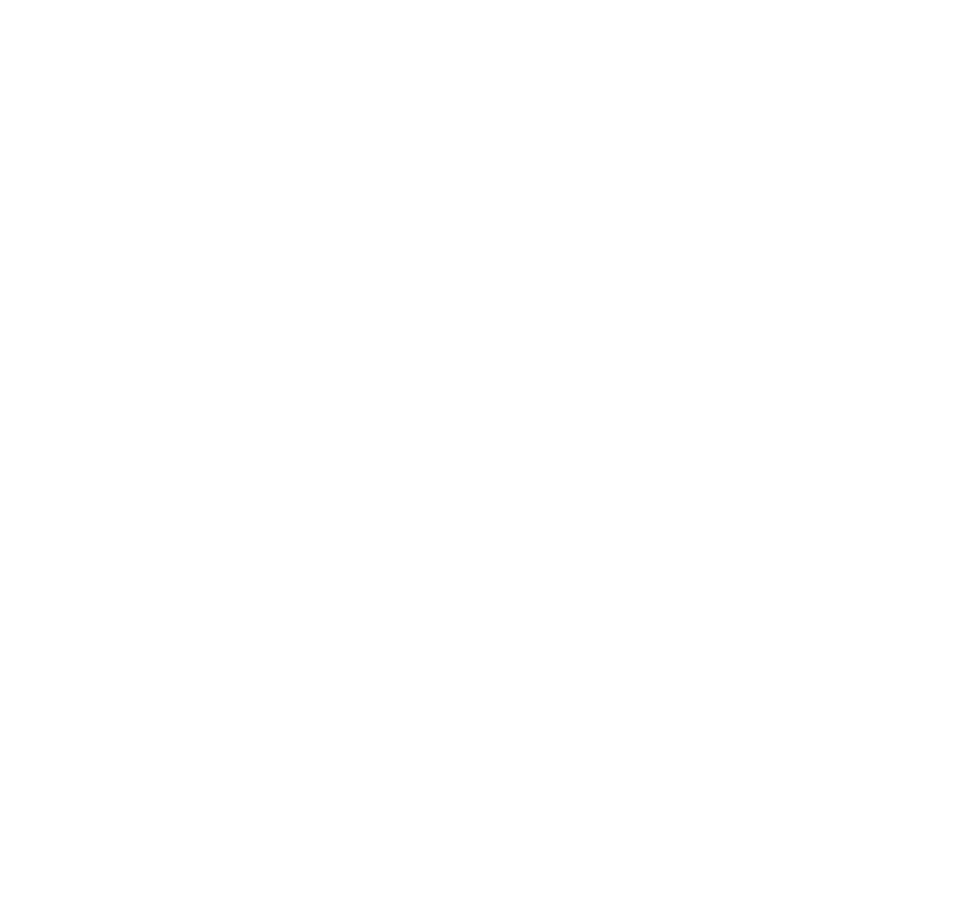
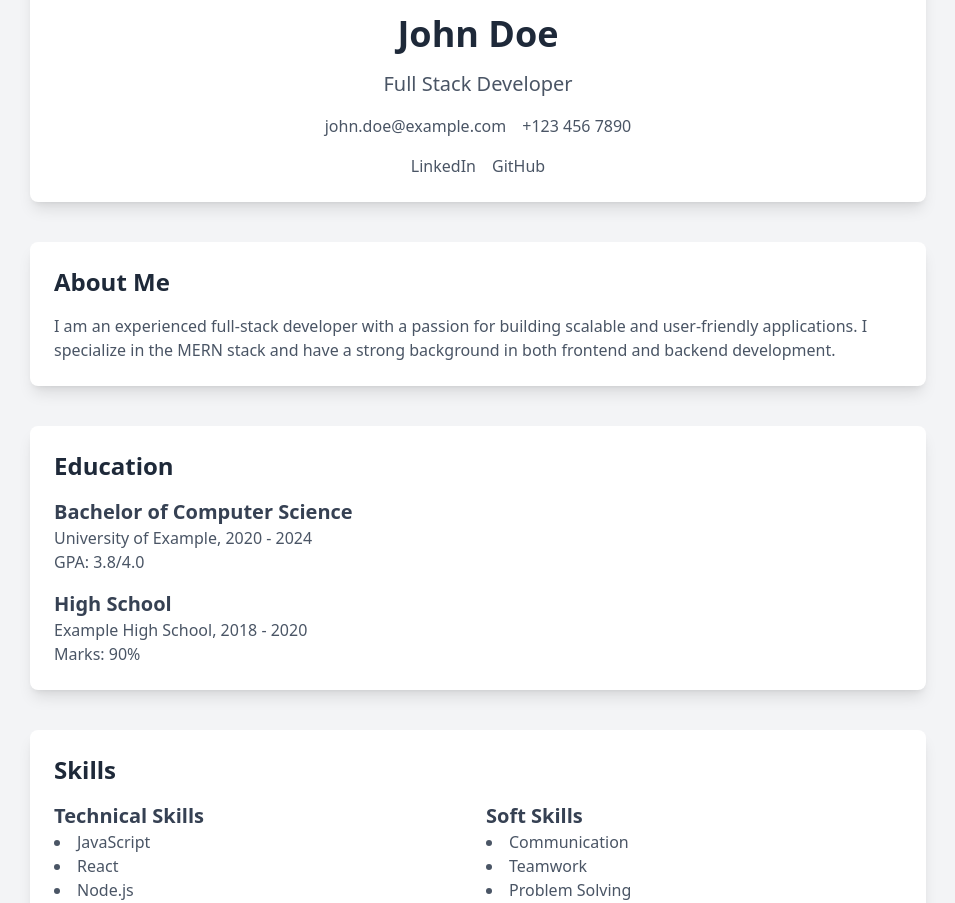
Before and after one commit to HammadAkbar1623/Portfolio-Generator, a React (Vite) app in the folder Frontend/: page /Portfolio in a window 1280 px wide. Shown: the part 194-1097 px from the top of the page, without its empty margins (162-1117 px from the left). Before the commit the page ends 800 px from the top, so only its background shows below. Built offline with nearby package versions, Linux system fonts and the light colour scheme.

Commit message:
Created template for /portfolio

```diff
--- a/Frontend/src/routeTree.gen.ts
+++ b/Frontend/src/routeTree.gen.ts
@@ -13,6 +13,7 @@
 import { Route as rootRoute } from './routes/__root'
 import { Route as LayoutImport } from './routes/_layout'
 import { Route as IndexImport } from './routes/index'
+import { Route as PortfolioIndexImport } from './routes/Portfolio/index'
 import { Route as LayoutSignupIndexImport } from './routes/_layout/signup/index'
 import { Route as LayoutSigninIndexImport } from './routes/_layout/signin/index'
 import { Route as LayoutHomeIndexImport } from './routes/_layout/home/index'
@@ -27,6 +28,12 @@
 const IndexRoute = IndexImport.update({
   id: '/',
   path: '/',
+  getParentRoute: () => rootRoute,
+} as any)
+
+const PortfolioIndexRoute = PortfolioIndexImport.update({
+  id: '/Portfolio/',
+  path: '/Portfolio/',
   getParentRoute: () => rootRoute,
 } as any)
 
@@ -64,6 +71,13 @@
       path: ''
       fullPath: ''
       preLoaderRoute: typeof LayoutImport
+      parentRoute: typeof rootRoute
+    }
+    '/Portfolio/': {
+      id: '/Portfolio/'
+      path: '/Portfolio'
+      fullPath: '/Portfolio'
+      preLoaderRoute: typeof PortfolioIndexImport
       parentRoute: typeof rootRoute
     }
     '/_layout/home/': {
@@ -110,6 +124,7 @@
 export interface FileRoutesByFullPath {
   '/': typeof IndexRoute
   '': typeof LayoutRouteWithChildren
+  '/Portfolio': typeof PortfolioIndexRoute
   '/home': typeof LayoutHomeIndexRoute
   '/signin': typeof LayoutSigninIndexRoute
   '/signup': typeof LayoutSignupIndexRoute
@@ -118,6 +133,7 @@
 export interface FileRoutesByTo {
   '/': typeof IndexRoute
   '': typeof LayoutRouteWithChildren
+  '/Portfolio': typeof PortfolioIndexRoute
   '/home': typeof LayoutHomeIndexRoute
   '/signin': typeof LayoutSigninIndexRoute
   '/signup': typeof LayoutSignupIndexRoute
@@ -127,6 +143,7 @@
   __root__: typeof rootRoute
   '/': typeof IndexRoute
   '/_layout': typeof LayoutRouteWithChildren
+  '/Portfolio/': typeof PortfolioIndexRoute
   '/_layout/home/': typeof LayoutHomeIndexRoute
   '/_layout/signin/': typeof LayoutSigninIndexRoute
   '/_layout/signup/': typeof LayoutSignupIndexRoute
@@ -134,13 +151,14 @@
 
 export interface FileRouteTypes {
   fileRoutesByFullPath: FileRoutesByFullPath
-  fullPaths: '/' | '' | '/home' | '/signin' | '/signup'
+  fullPaths: '/' | '' | '/Portfolio' | '/home' | '/signin' | '/signup'
   fileRoutesByTo: FileRoutesByTo
-  to: '/' | '' | '/home' | '/signin' | '/signup'
+  to: '/' | '' | '/Portfolio' | '/home' | '/signin' | '/signup'
   id:
     | '__root__'
     | '/'
     | '/_layout'
+    | '/Portfolio/'
     | '/_layout/home/'
     | '/_layout/signin/'
     | '/_layout/signup/'
@@ -150,11 +168,13 @@
 export interface RootRouteChildren {
   IndexRoute: typeof IndexRoute
   LayoutRoute: typeof LayoutRouteWithChildren
+  PortfolioIndexRoute: typeof PortfolioIndexRoute
 }
 
 const rootRouteChildren: RootRouteChildren = {
   IndexRoute: IndexRoute,
   LayoutRoute: LayoutRouteWithChildren,
+  PortfolioIndexRoute: PortfolioIndexRoute,
 }
 
 export const routeTree = rootRoute
@@ -168,7 +188,8 @@
       "filePath": "__root.tsx",
       "children": [
         "/",
-        "/_layout"
+        "/_layout",
+        "/Portfolio/"
       ]
     },
     "/": {
@@ -181,6 +202,9 @@
         "/_layout/signin/",
         "/_layout/signup/"
       ]
+    },
+    "/Portfolio/": {
+      "filePath": "Portfolio/index.tsx"
     },
     "/_layout/home/": {
       "filePath": "_layout/home/index.tsx",
--- /dev/null
+++ b/Frontend/src/routes/Portfolio/index.tsx
@@ -0,0 +1,168 @@
+import { createFileRoute } from '@tanstack/react-router';
+
+export const Route = createFileRoute('/Portfolio/')({
+  component: RouteComponent,
+});
+
+function RouteComponent() {
+  return (
+    <div className="min-h-screen bg-gray-100 py-10">
+      {/* Header Section */}
+      <header className="text-center bg-white shadow-lg p-6 mx-auto max-w-4xl rounded-lg mb-10">
+        <div className="flex flex-col items-center space-y-4">
+          {/* Profile Photo */}
+          <div className="w-32 h-32 rounded-full overflow-hidden border-4 border-amber-400">
+            <img
+              src="https://via.placeholder.com/150" // Replace with dynamic image URL
+              alt="Profile"
+              className="w-full h-full object-cover"
+            />
+          </div>
+          {/* Name */}
+          <h1 className="text-4xl font-bold text-gray-800">John Doe</h1>
+          {/* Role */}
+          <p className="text-xl text-gray-600">Full Stack Developer</p>
+          {/* Contact Info */}
+          <div className="flex space-x-4">
+            <a href="mailto:john.doe@example.com" className="text-gray-600 hover:text-amber-500">
+              john.doe@example.com
+            </a>
+            <a href="tel:+1234567890" className="text-gray-600 hover:text-amber-500">
+              +123 456 7890
+            </a>
+          </div>
+          {/* Social Links */}
+          <div className="flex space-x-4">
+            <a
+              href="https://linkedin.com/in/johndoe"
+              target="_blank"
+              rel="noopener noreferrer"
+              className="text-gray-600 hover:text-amber-500"
+            >
+              LinkedIn
+            </a>
+            <a
+              href="https://github.com/johndoe"
+              target="_blank"
+              rel="noopener noreferrer"
+              className="text-gray-600 hover:text-amber-500"
+            >
+              GitHub
+            </a>
+          </div>
+        </div>
+      </header>
+
+      {/* Main Content */}
+      <main className="mx-auto max-w-4xl space-y-10">
+        {/* About Me Section */}
+        <section className="bg-white shadow-lg p-6 rounded-lg">
+          <h2 className="text-2xl font-bold text-gray-800 mb-4">About Me</h2>
+          <p className="text-gray-600">
+            I am an experienced full-stack developer with a passion for building scalable and user-friendly applications. I specialize in the MERN stack and have a strong background in both frontend and backend development.
+          </p>
+        </section>
+
+        {/* Education Section */}
+        <section className="bg-white shadow-lg p-6 rounded-lg">
+          <h2 className="text-2xl font-bold text-gray-800 mb-4">Education</h2>
+          <div className="space-y-4">
+            <div>
+              <h3 className="text-xl font-semibold text-gray-700">Bachelor of Computer Science</h3>
+              <p className="text-gray-600">University of Example, 2020 - 2024</p>
+              <p className="text-gray-600">GPA: 3.8/4.0</p>
+            </div>
+            <div>
+              <h3 className="text-xl font-semibold text-gray-700">High School</h3>
+              <p className="text-gray-600">Example High School, 2018 - 2020</p>
+              <p className="text-gray-600">Marks: 90%</p>
+            </div>
+          </div>
+        </section>
+
+        {/* Skills Section */}
+        <section className="bg-white shadow-lg p-6 rounded-lg">
+          <h2 className="text-2xl font-bold text-gray-800 mb-4">Skills</h2>
+          <div className="grid grid-cols-1 sm:grid-cols-2 gap-4">
+            <div>
+              <h3 className="text-xl font-semibold text-gray-700">Technical Skills</h3>
+              <ul className="list-disc list-inside text-gray-600">
+                <li>JavaScript</li>
+                <li>React</li>
+                <li>Node.js</li>
+                <li>MongoDB</li>
+              </ul>
+            </div>
+            <div>
+              <h3 className="text-xl font-semibold text-gray-700">Soft Skills</h3>
+              <ul className="list-disc list-inside text-gray-600">
+                <li>Communication</li>
+                <li>Teamwork</li>
+                <li>Problem Solving</li>
+              </ul>
+            </div>
+          </div>
+        </section>
+
+        {/* Services Section */}
+        <section className="bg-white shadow-lg p-6 rounded-lg">
+          <h2 className="text-2xl font-bold text-gray-800 mb-4">Services</h2>
+          <div className="space-y-4">
+            <div>
+              <h3 className="text-xl font-semibold text-gray-700">Web Development</h3>
+              <p className="text-gray-600">
+                I develop user-friendly and responsive websites using modern technologies.
+              </p>
+            </div>
+            <div>
+              <h3 className="text-xl font-semibold text-gray-700">Mobile App Development</h3>
+              <p className="text-gray-600">
+                I build cross-platform mobile applications using React Native.
+              </p>
+            </div>
+          </div>
+        </section>
+
+        {/* Projects Section */}
+        <section className="bg-white shadow-lg p-6 rounded-lg">
+          <h2 className="text-2xl font-bold text-gray-800 mb-4">Projects</h2>
+          <div className="space-y-4">
+            <div>
+              <h3 className="text-xl font-semibold text-gray-700">Portfolio Generator</h3>
+              <p className="text-gray-600">
+                A tool to generate personalized portfolios based on user input.
+              </p>
+              <a
+                href="https://example.com"
+                target="_blank"
+                rel="noopener noreferrer"
+                className="text-amber-500 hover:underline"
+              >
+                View Project
+              </a>
+            </div>
+            <div>
+              <h3 className="text-xl font-semibold text-gray-700">E-commerce Website</h3>
+              <p className="text-gray-600">
+                A fully functional e-commerce website built with MERN stack.
+              </p>
+              <a
+                href="https://example.com"
+                target="_blank"
+                rel="noopener noreferrer"
+                className="text-amber-500 hover:underline"
+              >
+                View Project
+              </a>
+            </div>
+          </div>
+        </section>
+      </main>
+
+      {/* Footer Section */}
+      <footer className="text-center mt-10 text-gray-600">
+        <p>© 2023 John Doe. All rights reserved.</p>
+      </footer>
+    </div>
+  );
+}
```
Also changed, not shown: Frontend/src/routes/_layout/home/index.tsx (+10 -40 lines).
